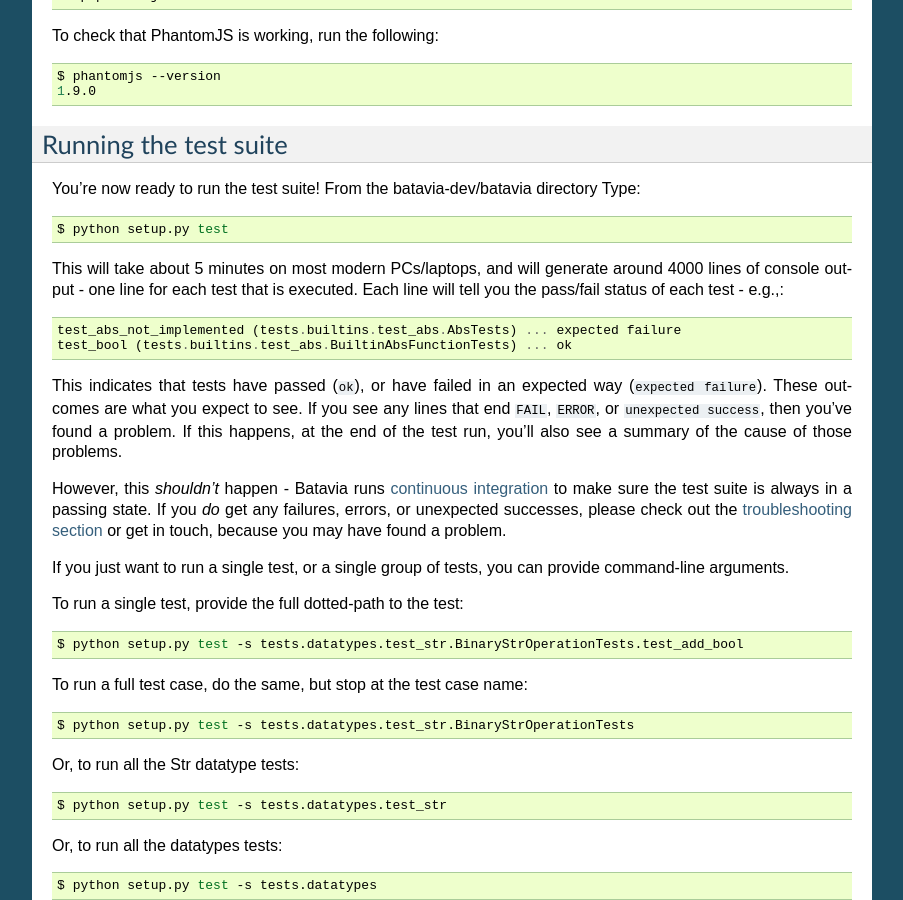
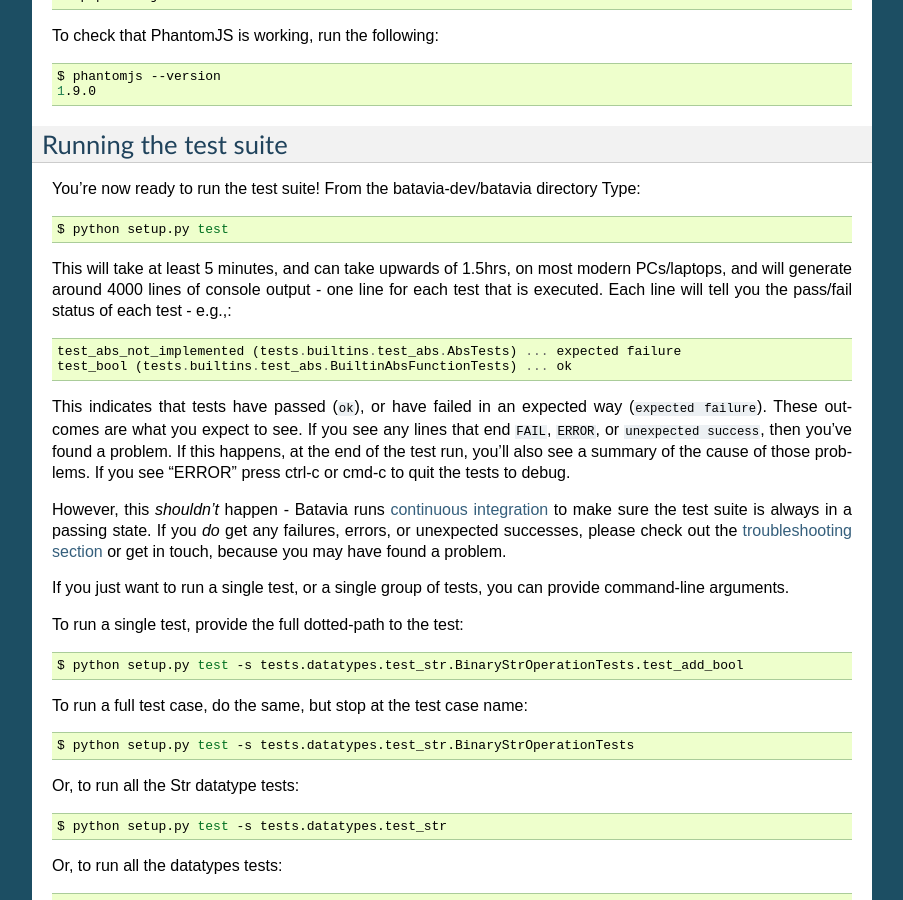
Before and after one commit to beeware/batavia, a Sphinx documentation site: the page built from docs/internals/contributing.rst, in a window 1280 px wide and 900 px high, scrolled down 2348 px. Shown: the whole window, without its empty margins (198-1101 px from the left). Built offline with Sphinx 7.4.7, drawn with Linux system fonts in a browser that asks for light colours.

```diff
--- a/docs/internals/contributing.rst
+++ b/docs/internals/contributing.rst
@@ -189,7 +189,8 @@
 
     $ python setup.py test
 
-This will take about 5 minutes on most modern PCs/laptops, and will generate around 4000 lines of console output - one line for each test that is executed. Each line will tell you the pass/fail status of each test - e.g.,::
+This will take at least 5 minutes, and can take upwards of 1.5hrs, on most modern PCs/laptops, and will generate around 4000 lines of console output - one line for each test that is executed. Each line will tell you the pass/fail status of each test - e.g.,::
+
 
     test_abs_not_implemented (tests.builtins.test_abs.AbsTests) ... expected failure
     test_bool (tests.builtins.test_abs.BuiltinAbsFunctionTests) ... ok
@@ -198,7 +199,7 @@
 way (``expected failure``). These outcomes are what you expect to see. If you
 see any lines that end ``FAIL``, ``ERROR``, or ``unexpected success``, then
 you've found a problem. If this happens, at the end of the test run, you’ll
-also see a summary of the cause of those problems.
+also see a summary of the cause of those problems. If you see "ERROR" press ctrl-c or cmd-c to quit the tests to debug.
 
 However, this *shouldn't* happen - Batavia runs `continuous integration`_ to
 make sure the test suite is always in a passing state. If you *do* get any
```
Also changed, not shown: 2 other files.
